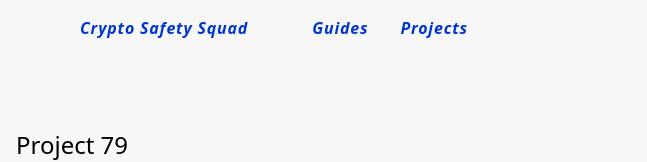
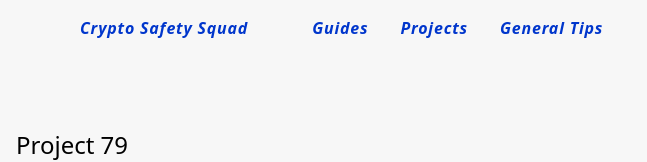
Before and after one commit to CryptoSafetySquad/website, a Next.js app: page /projects/project79 in a window 1280 px wide. Shown: the top 162 px of the page, without its empty margins (0-647 px from the left). Built offline with nearby package versions, Linux system fonts and the light colour scheme.

Commit message:
Re-add general safety tips.

```diff
--- a/Components/Navbar.tsx
+++ b/Components/Navbar.tsx
@@ -8,6 +8,7 @@ const Navbar = () => (
     <div>
       <Link href='/guides'><a className='mr-8'>Guides</a></Link>
       <Link href='/projects'><a className='mr-8'>Projects</a></Link>
+      <Link href='/general-tips'><a className='mr-8'>General Tips</a></Link>
     </div>
     <div className='flex ml-auto mr-16'>
     <a
```
